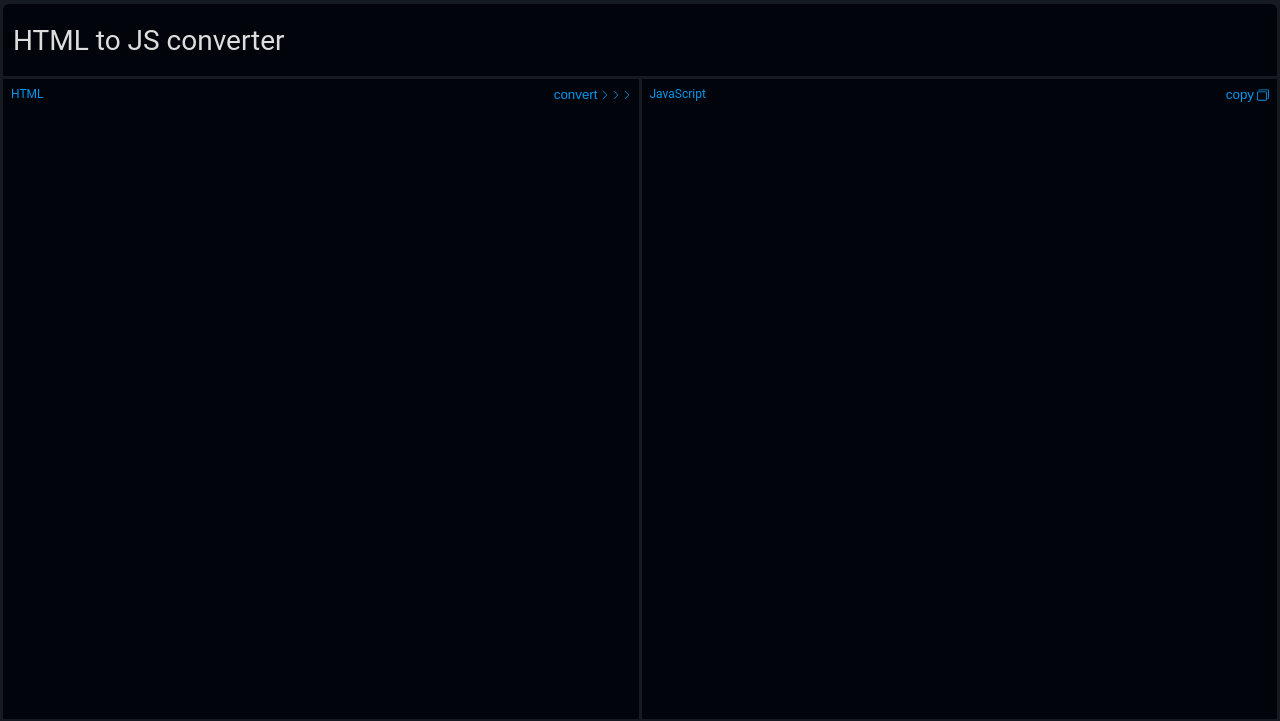
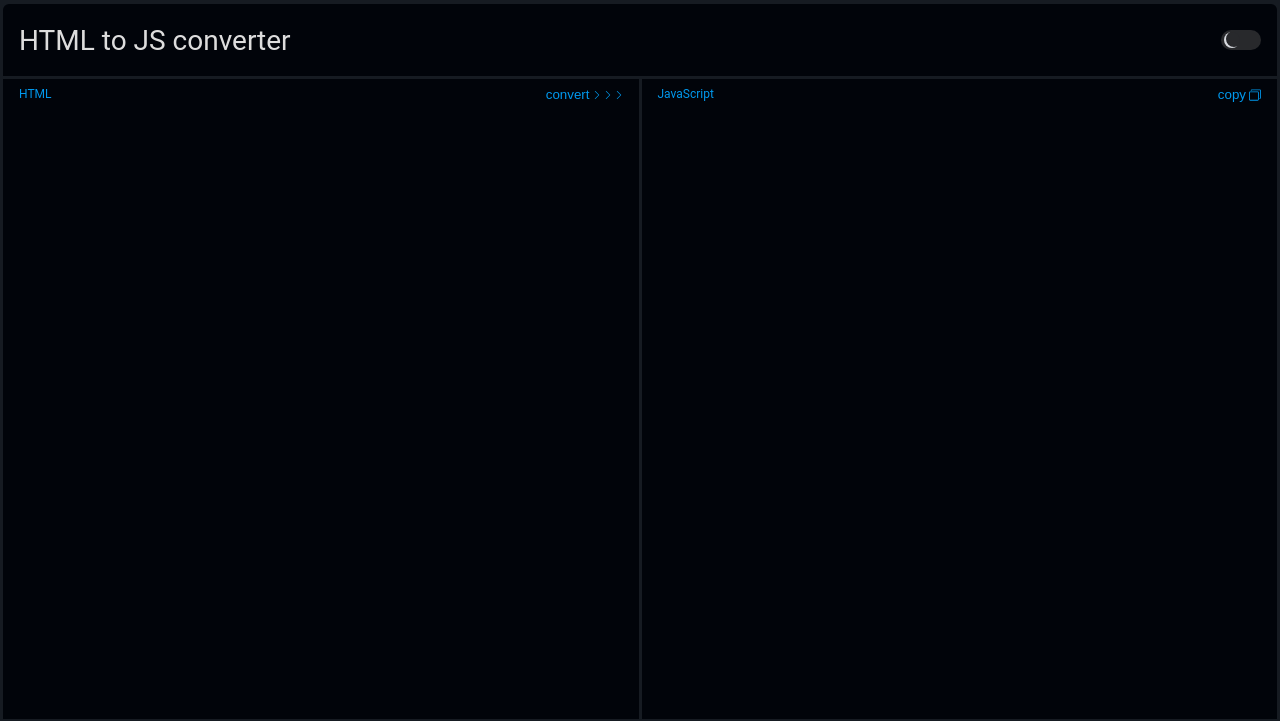
Before and after one commit to boriskrasko/html-to-js, a website built with webpack: page src/index.html in a window 1280 px wide. Shown: the top 721 px of the page. Built offline with nearby package versions, Linux system fonts and the light colour scheme.

Commit message:
feat: add toggle switch

```diff
--- a/src/css/style.css
+++ b/src/css/style.css
@@ -1,3 +1,8 @@
+ :root {
+  --light: #d8dbe0;
+  --dark: #28292c;
+ }
+
 ::-webkit-scrollbar,
 ::-webkit-scrollbar-corner {
   width: 4px;
@@ -61,7 +66,6 @@ h1 {
   font-size: 28px;
   color: #ddd;
   font-weight: normal;
-  margin-left: 10px;
 }
 
 pre {
@@ -133,7 +137,11 @@ svg:hover {
 }
 
 .header {
+  display: flex;
+  justify-content: space-between;
+  align-items: center;
   margin-top: 4px;
+  padding: 8px;
   border-radius: 6px 6px 0 0;
 }
 
@@ -141,6 +149,7 @@ svg:hover {
 .footer {
   height: 9vh;
   background-color: rgb(1, 4, 10);
+  padding: 8px 16px;
 }
 
 .footer {
@@ -163,7 +172,7 @@ svg:hover {
   width: 50%;
   height: 100%;
   background-color: rgb(1, 4, 10);
-  padding: 8px 8px 24px;
+  padding: 8px 16px 24px;
 }
 
 .container header {
@@ -189,3 +198,54 @@ svg:hover {
     row-gap: 3px;
   }
 }
+
+.toggle-switch {
+  position: relative;
+  width: 40px;
+  height: 20px;
+}
+
+label {
+  position: absolute;
+  width: 100%;
+  height: 20px;
+  background-color: var(--dark);
+  border-radius: 50px;
+  cursor: pointer;
+}
+
+input {
+  position: absolute;
+  display: none;
+}
+
+.slider {
+  position: absolute;
+  width: 100%;
+  height: 100%;
+  border-radius: 50px;
+  transition: 0.3s;
+}
+
+input:checked ~ .slider {
+  background-color: var(--light);
+}
+
+.slider::before {
+  content: "";
+  position: absolute;
+  top: 2px;
+  left: 3px;
+  width: 16px;
+  height: 16px;
+  border-radius: 50%;
+  box-shadow: inset 2px -1px 0px 0px var(--light);
+  background-color: var(--dark);
+  transition: 0.3s;
+}
+
+input:checked ~ .slider::before {
+  transform: translateX(17px);
+  background-color: var(--dark);
+  box-shadow: none;
+}
--- a/src/index.html
+++ b/src/index.html
@@ -7,6 +7,12 @@
   <body>
     <header class="header">
       <h1>HTML to JS converter</h1>
+      <div class="toggle-switch">
+        <label>
+          <input type="checkbox">
+          <span class="slider"></span>
+        </label>
+      </div>
     </header>
     <main class="main">
       <div class="container">
```
